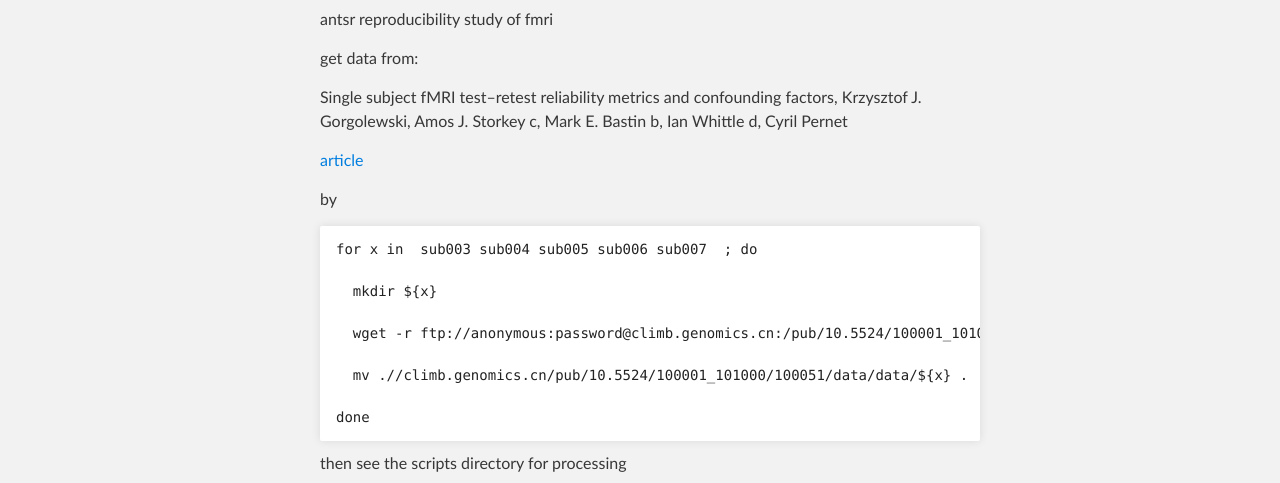
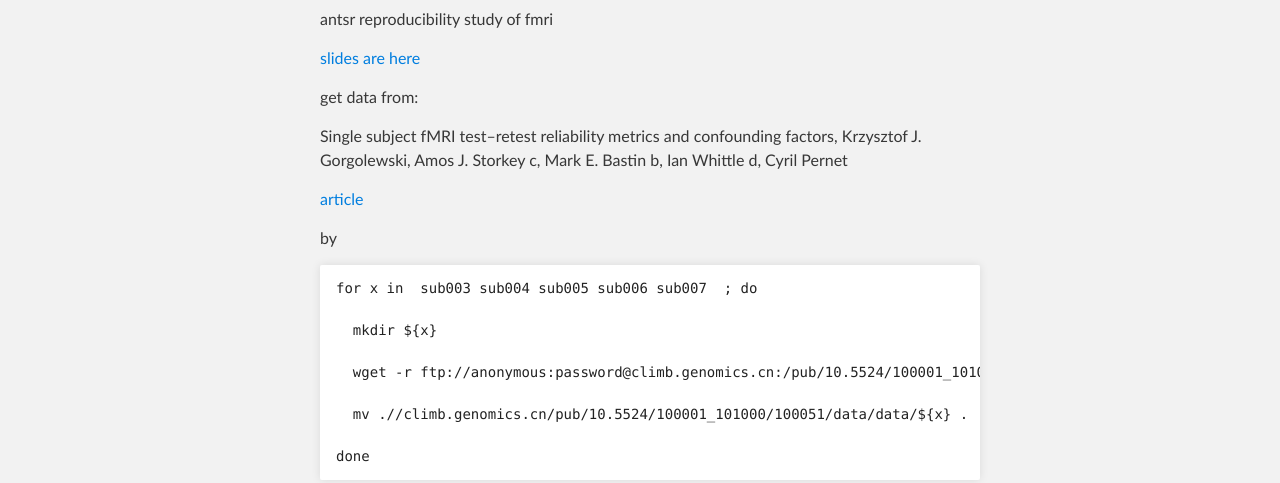
Before and after one commit to stnava/RfMRI, a plain HTML site: page index.html in a window 1280 px wide. Shown: the part 317-800 px from the top of the page. Drawn offline with Linux system fonts and the light colour scheme.

```diff
--- a/index.html
+++ b/index.html
@@ -36,6 +36,8 @@
 
 <p>antsr reproducibility study of fmri</p>
 
+<p><a href="https://github.com/stnava/RfMRI/raw/gh-pages/rfmri.pdf?raw">slides are here</a></p>
+
 <p>get data from:</p>
 
 <p>Single subject fMRI test–retest reliability metrics and confounding factors,
@@ -56,7 +58,7 @@ Krzysztof J. Gorgolewski, Amos J. Storkey c, Mark E. Bastin b, Ian Whittle d, Cy
 done
 </code></pre>
 
-<p>then see the scripts directory for processing</p>
+<p>then see the pdf presentation and scripts directory for processing description</p>
       </section>
     </div>
 
```
Also changed, not shown: params.json (+1 -1 lines).
